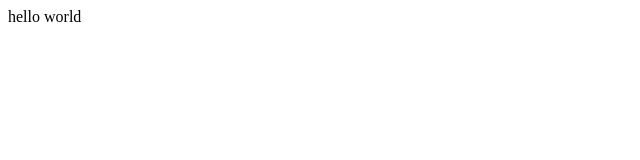
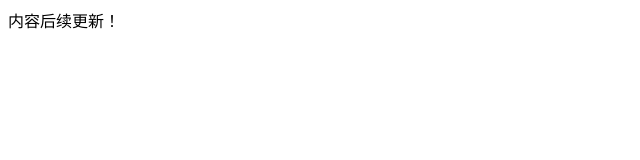
Before and after one commit to huxin2023/huxin2023.github.io, a plain HTML site: page index.html in a window 1280 px wide. Shown: the full height of the page, 0-640 px from the left. Drawn offline with Linux system fonts and the light colour scheme.

Commit message:
Update index.html

```diff
--- a/index.html
+++ b/index.html
@@ -1 +1 @@
-<p>hello world<p>
+<p>内容后续更新！<p>
```
